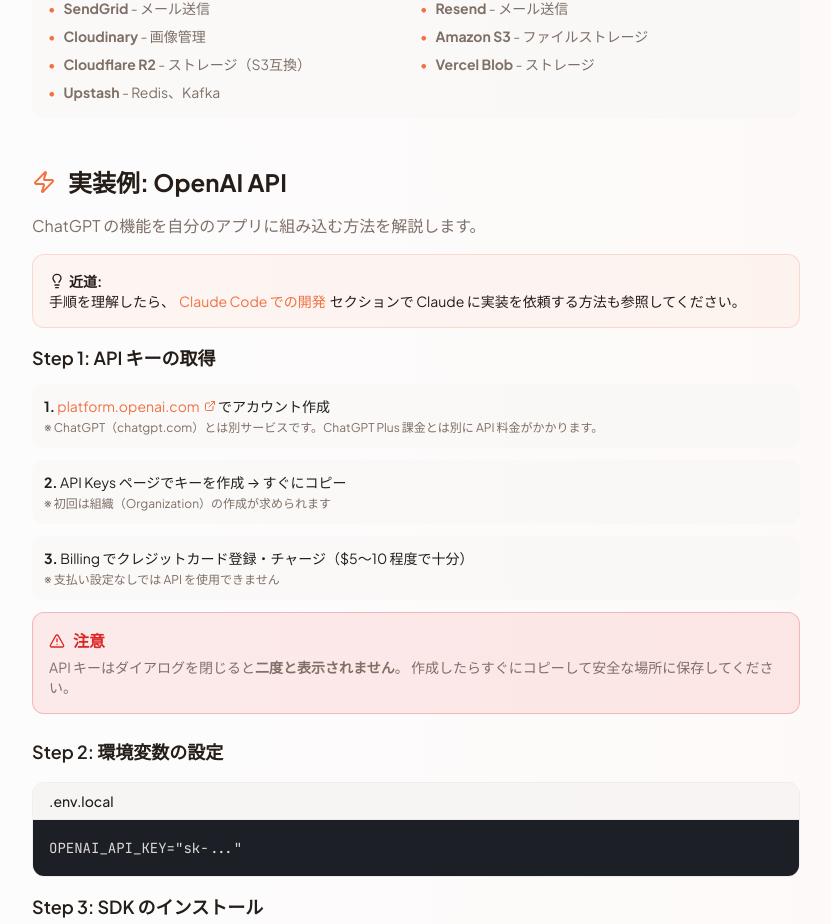
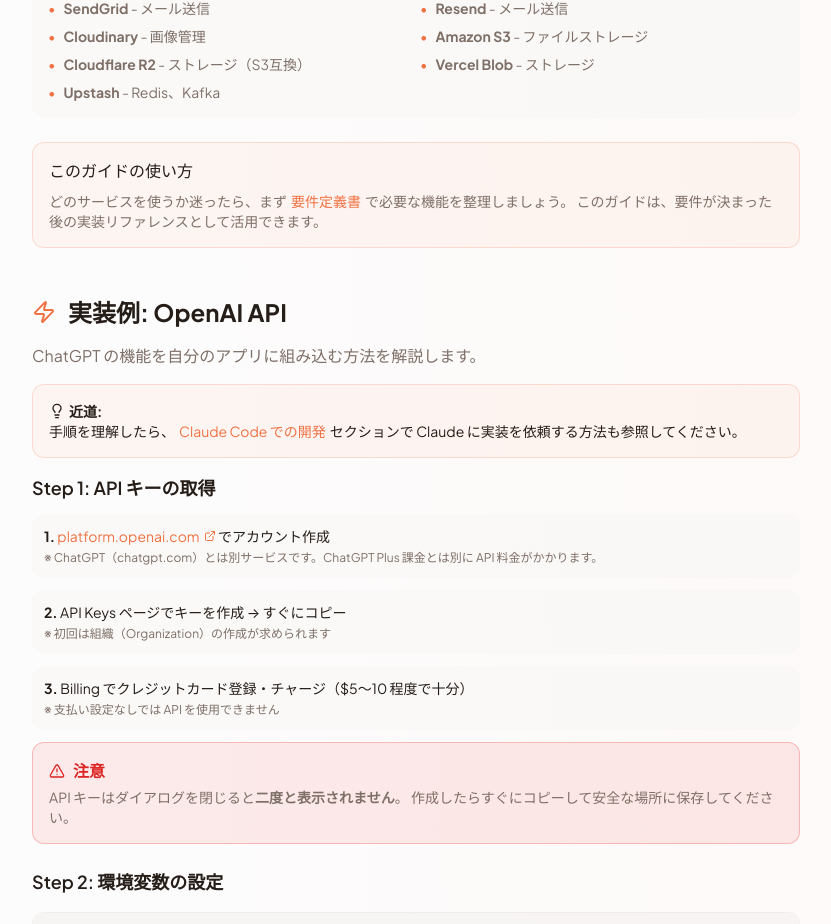
Before and after one commit to y4422/terminal-guide-dist, a Next.js app: page /guides/external-services in a window 1280 px wide. Shown: the part 2732-3656 px from the top of the page, without its empty margins (248-1079 px from the left). Built offline with nearby package versions, Linux system fonts and the light colour scheme.

Commit message:
Add guide usage note linking to requirements-driven guide
Position the external-services guide as a reference to use
after defining requirements, with link to requirements-driven guide.

Co-Authored-By: Claude Opus 4.5 <noreply@anthropic.com>

```diff
--- a/src/app/guides/external-services/page.tsx
+++ b/src/app/guides/external-services/page.tsx
@@ -329,6 +329,16 @@ export default function ExternalServicesGuidePage() {
               </div>
             </div>
           </div>
+        </div>
+
+        <div className="bg-primary/5 border border-primary/20 rounded-lg p-4 mt-6">
+          <p className="font-medium mb-2">このガイドの使い方</p>
+          <p className="text-sm text-muted-foreground">
+            どのサービスを使うか迷ったら、まず
+            <a href="/guides/requirements-driven" className="text-primary hover:underline mx-1 font-medium">要件定義書</a>
+            で必要な機能を整理しましょう。
+            このガイドは、要件が決まった後の実装リファレンスとして活用できます。
+          </p>
         </div>
       </Section>
 
```
